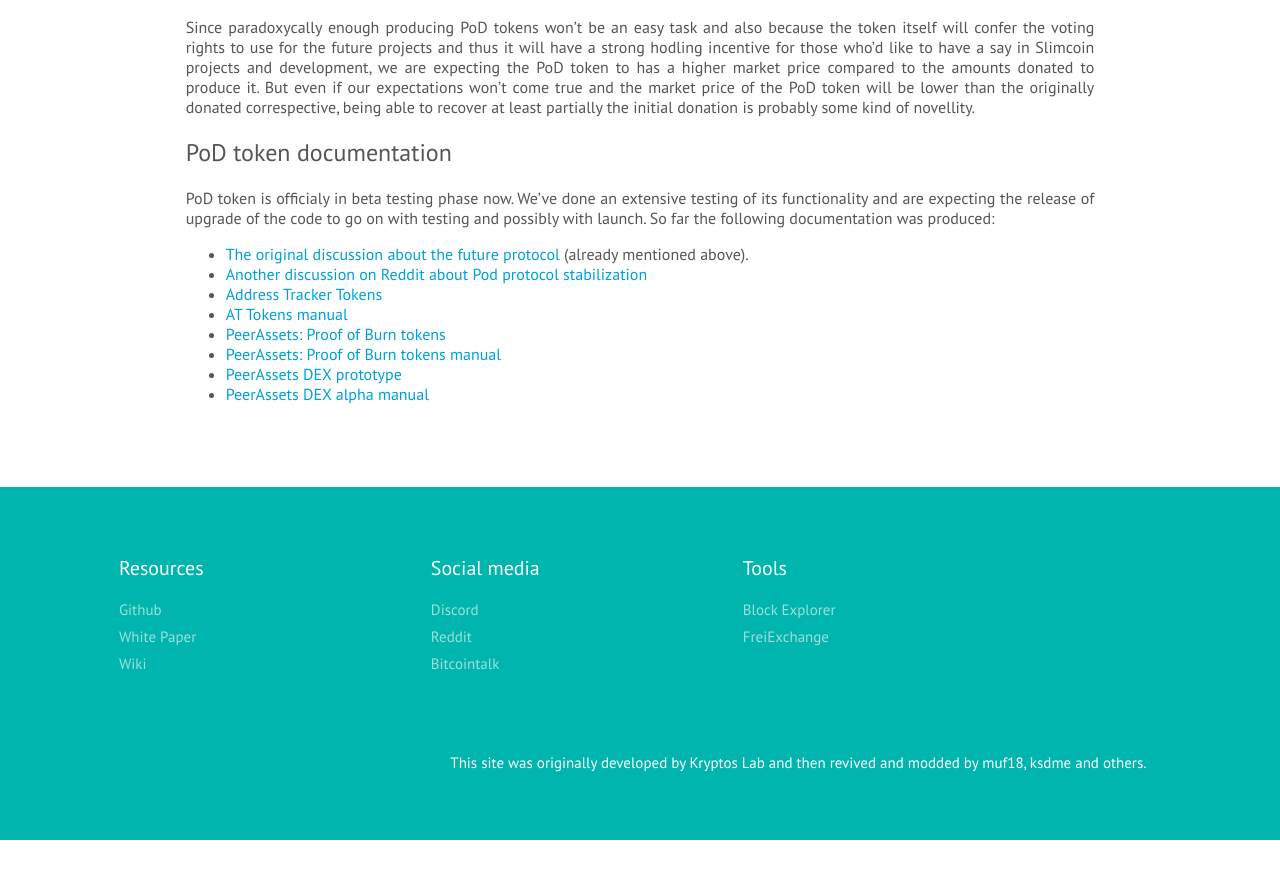
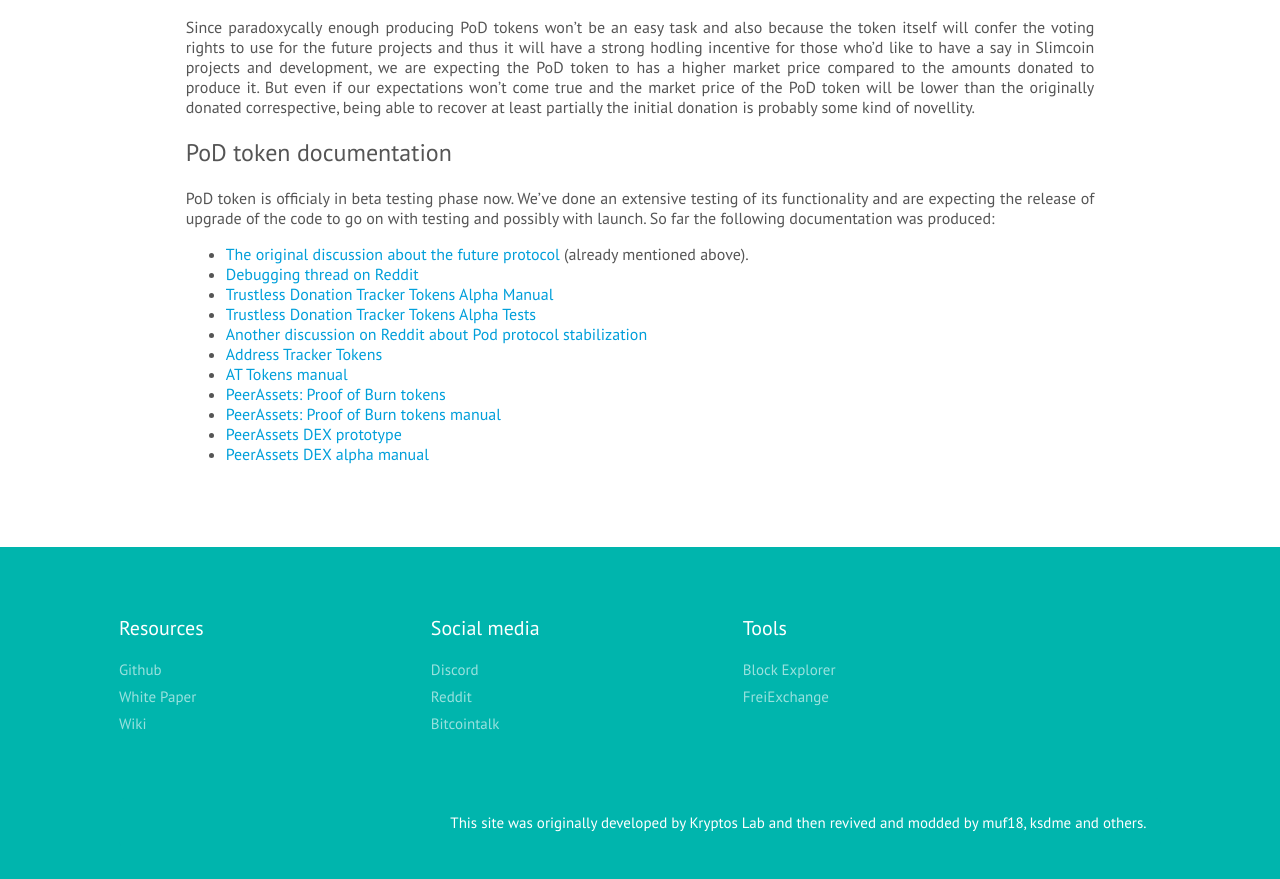
Before and after one commit to slimcoin-project/slimcoin-project.github.io, a Jekyll site: the page built from content/en/pod_token.md, in a window 1280 px wide and 900 px high, scrolled down 645 px. Shown: the top 879 px of the window. Built offline with Jekyll 4.4.1, drawn with Linux system fonts in a browser that asks for light colours; some web fonts are replaced; before the commit the page ends 1485 px from its top, so only the background shows below that.

Commit message:
Update pod_token.md
Adding more documentation

```diff
--- a/content/en/pod_token.md
+++ b/content/en/pod_token.md
@@ -26,7 +26,10 @@
 PoD token is officialy in beta testing phase now. We've done an extensive testing of its functionality and are expecting the release of upgrade of the code to go on with testing and possibly with launch.
 So far the following documentation was produced:
 * [The original discussion about the future protocol](https://www.reddit.com/r/slimcoin/comments/f0az0w/comment/fslw74k){:target="_blank"} (already mentioned above).
-*  [Another discussion on Reddit about Pod protocol stabilization](https://www.reddit.com/r/slimcoin/comments/x7d2vf/){:target="_blank"}
+* [Debugging thread on Reddit](https://www.reddit.com/r/slimcoin/comments/ueloax/){:target="_blank"}
+* [Trustless Donation Tracker Tokens Alpha Manual](https://github.com/slimcoin-project/Slimcoin/wiki/Trustless-Donation-Tracker-Tokens---Alpha-Manual){:target="_blank"}
+* [Trustless Donation Tracker Tokens Alpha Tests](https://github.com/slimcoin-project/Slimcoin/wiki/Trustless-Donation-Tracker-Tokens-Alpha-Tests){:target="_blank"}
+* [Another discussion on Reddit about Pod protocol stabilization](https://www.reddit.com/r/slimcoin/comments/x7d2vf/){:target="_blank"}
 * [Address Tracker Tokens](https://github.com/slimcoin-project/Slimcoin/wiki/Address-Tracker-Tokens){:target="_blank"}
 * [AT Tokens manual](https://github.com/slimcoin-project/Slimcoin/wiki/AT-Tokens-Manual){:target="_blank"}
 * [PeerAssets: Proof of Burn tokens](https://github.com/slimcoin-project/Slimcoin/wiki/PeerAssets:-Proof-of-Burn-tokens){:target="_blank"}
```
